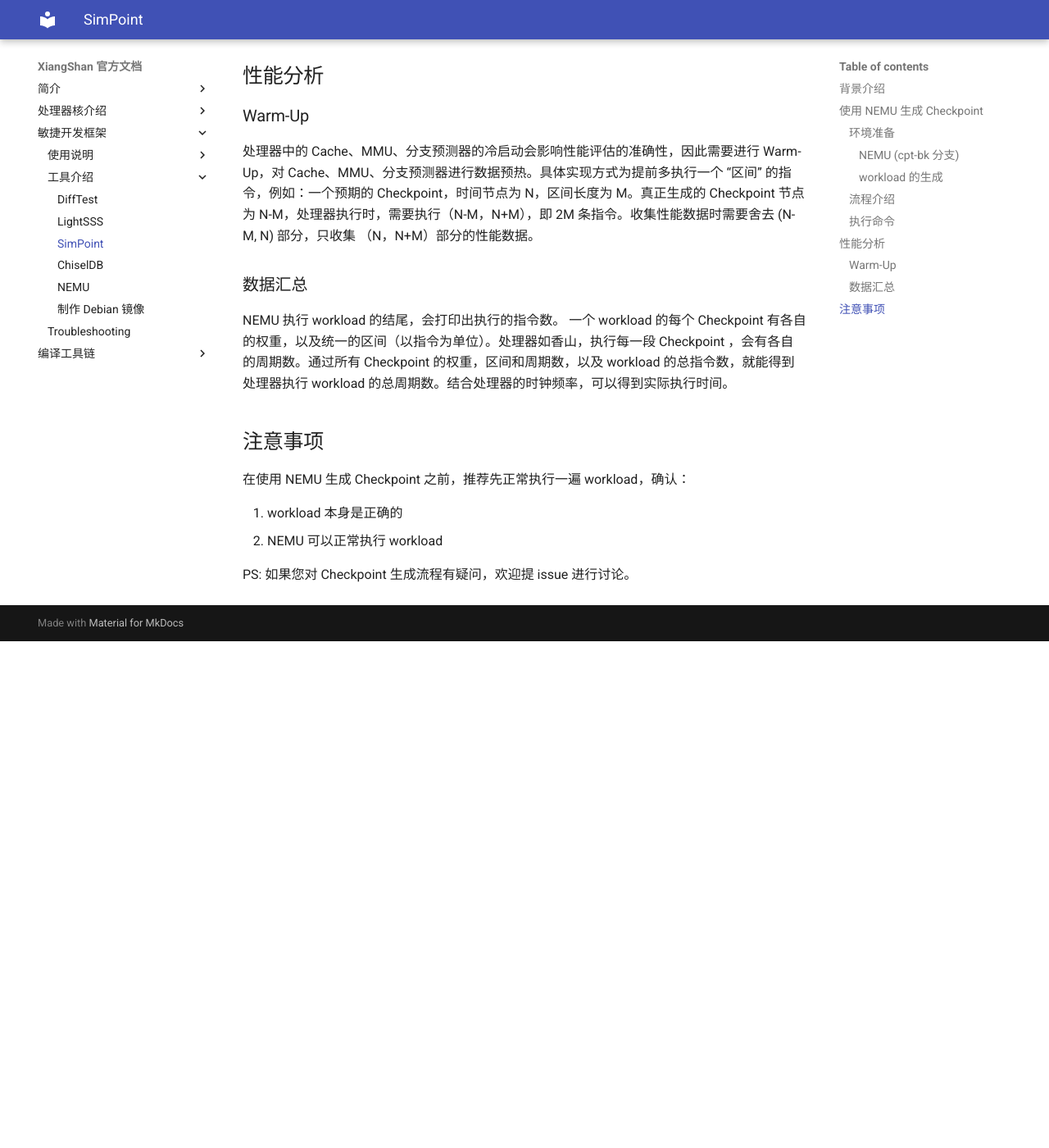
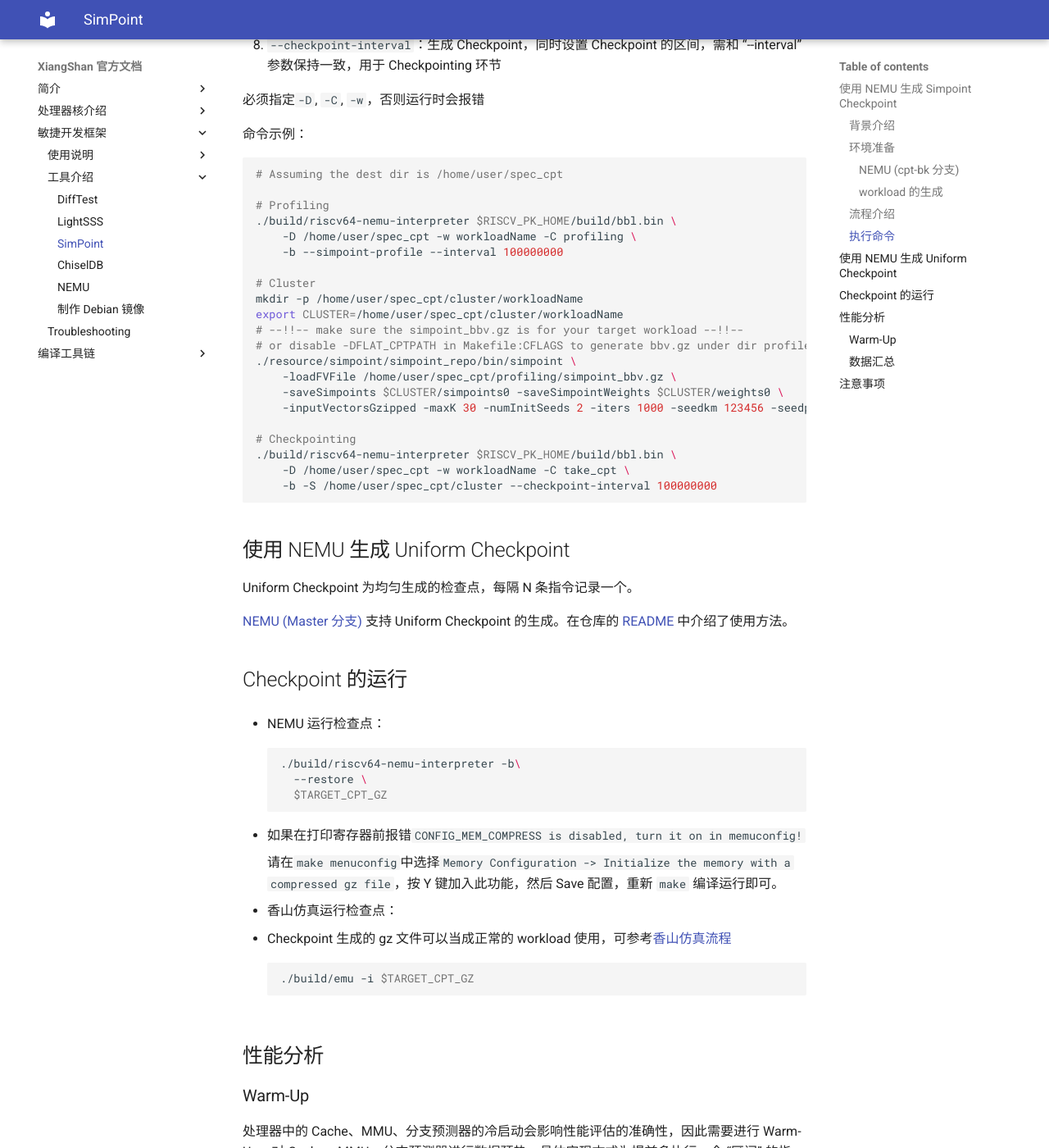
Before and after one commit to OpenXiangShan/XiangShan-doc, an MkDocs documentation site: the page built from docs/tools/simpoint.md, in a window 1280 px wide and 1400 px high, scrolled down 2357 px. Shown: the whole window at 82% size. Built offline with MkDocs 1.6.1 and Material for MkDocs 9.7.7, drawn with Linux system fonts in a browser that asks for light colours; before the commit the page ends 3139 px from its top, so only the background shows below that; some of the changed text lies outside the part shown.

Commit message:
Update Simpoint

````diff
--- a/docs/tools/simpoint.md
+++ b/docs/tools/simpoint.md
@@ -1,24 +1,24 @@
 Checkpoint 的生成和运行
 =====================
+## 使用 NEMU 生成 Simpoint Checkpoint
 
 !!! note
     Checkpoint 相关的功能目前依赖于一个独立的 NEMU 分支。主线上的 NEMU 并不支持 Checkpoint 生成。
 
-## 背景介绍
+### 背景介绍
 
-如果您对 Checkpoint 不了解，推荐 zyy 大佬的视频：[Checkpoint + Sampling：10 小时内估算出 RISC-V CPU 的 SPEC 分数](https://www.bilibili.com/video/BV1eb4y167cE)
+Simpoint Checkpoint 会根据程序特性找到具有代表性的检查点。如果您对 Simpoint Checkpoint 不了解，推荐 zyy 大佬的视频和笔记：
 
-## 使用 NEMU 生成 Checkpoint
+[Checkpoint + Sampling：10 小时内估算出 RISC-V CPU 的 SPEC 分数](https://www.bilibili.com/video/BV1eb4y167cE) 以及 [关于SimPoint - 知乎](https://zhuanlan.zhihu.com/p/380561873)
 
 ### 环境准备
-
 
 关于 NEMU 的基本使用方式，可以参考 [NEMU 的使用指南](nemu.md)
 
 #### [NEMU (cpt-bk 分支)](https://github.com/OpenXiangShan/NEMU/tree/cpt-bk)
 
 1. NEMU 拥有一个 submodule `NEMU/resource/simpoint` ，使用 `git submodule update --init` 下载同步，并编译（`analysiscode` 目录下执行 `make simpoint` ），得到可执行文件 `NEMU/resource/simpoint/bin/simpoint`
-2. 在 `NEMU/resource/gcpt_restore` 目录下执行 `make` 命令编译
+2. 在 `NEMU/resource/gcpt_restore` 目录下执行 `make` 命令编译，得到`gcpt.bin`
 3. 在 `NEMU` 目录下执行 `make ISA=riscv64 XIANGSHAN=1` 生成 NEMU 的可执行文件。
 
 备注：NEMU 的 `cpt-bk` 分支还没有添加对 `menuconfig` 的支持，可以使用上面的命令进行编译。
@@ -26,11 +26,11 @@ Checkpoint 的生成和运行
 
 #### workload 的生成
 
-关于 workload 的生成方式，可以参考 [Linux Kernel for XiangShan in EMU](linux-kernel-for-xs.md) 和 [使用 AM 生成自定义 workload](gen-workload-with-am.md)
+NEMU 目前不支持在 M 态下进行 Profiling ([Issue #54](https://github.com/OpenXiangShan/NEMU/issues/54))，因此 workload 需要运行在 S 态或 U 态下运行，比如 Linux 上运行 SPEC2006。构建的方法可以参考 [Linux Kernel for XiangShan in EMU](linux-kernel-for-xs.md)
 
 NEMU 生成 checkpoint 时，需要添加一段恢复程序 `gcpt.bin`，在 `(0x80000000, 0xa0000)`。因此在生成 workload 时，需要避开这一段空间，将起始地址设置在 `0x800a0000` 。如在 [riscv-pk/bbl/bbl.lds](https://github.com/OpenXiangShan/riscv-pk/blob/noop/bbl/bbl.lds#L15) 中，修改为 `. = MEM_START + 0xa0000` 。
 
-NEMU 默认不会进入 checkpoint 模式，需要使用 NEMU 自定义指令进行模式转换。
+**NEMU 默认不会进入 checkpoint 模式**，需要使用 NEMU 自定义指令进行模式转换。
 
 RTFSC: [nemu_trap](https://github.com/OpenXiangShan/NEMU/blob/cpt-bk/src/isa/riscv64/exec/special.c#L25)
 
@@ -41,9 +41,28 @@ RTFSC: [nemu_trap](https://github.com/OpenXiangShan/NEMU/blob/cpt-bk/src/isa/ris
 3. a0：0x101 - 进入 Simpoint Profiling 模式
 4. a0：其他  - NEMU 结束执行，返回 a0 内容。若 a0 内容为 0，NEMU 认为程序 GOOD_TRAP。
 
-因此在真正执行目标程序之前，需要完成两个操作 *关闭时钟中断* 和 *进入 Simpoint Profiling 模式*。
+因此在真正执行目标程序之前，需要完成两个操作 *关闭时钟中断* 和 *进入 Simpoint Profiling 模式*。可以将如下程序编译后，在运行目标程序之前执行，以完成上述两个操作。在目标程序结束后，可以执行 GOOD_TRAP 。
 
-NEMU 目前不支持在 M 态下进行 Profiling，因此 workload 需要运行在 S 态或 U 态下运行，比如 linux 上运行 SPEC2006。
+```c
+#define DISABLE_TIME_INTR 0x100
+#define NOTIFY_PROFILER 0x101
+#define GOOD_TRAP 0x0
+
+void nemu_signal(int a){
+    asm volatile ("mv a0, %0\n\t"
+                  ".insn r 0x6B, 0, 0, x0, x0, x0\n\t"
+                  :
+                  : "r"(a)
+                  : "a0");
+}
+
+int main(){
+    nemu_signal(DISABLE_TIME_INTR);
+    nemu_signal(NOTIFY_PROFILER);
+}
+```
+
+
 
 ### 流程介绍
 
@@ -59,13 +78,16 @@ RTFSC：[NEMU 的参数](https://github.com/OpenXiangShan/NEMU/blob/cpt-bk/src/m
 
 Checkpoint 相关参数介绍：
 
-1. `-D`：生成 Checkpoint 的工作根目录，会自动创建指定目录，可以任取
-2. `-C`：描述任务的名字（上节三步流程的 Profiling 和 Cluster 等），可以任取
-3. `-w`：workload 的名字，可以任取
-4. `--simpoint-profile`：进行 Profiling，用于 Profiling 环节
-5. `--interval`：采样的区间大小，以指令数为单位，用于 Profiling 环节
-6. `-S`：指定 Cluster 环节的结果，用于 Checkpointing 环节
-7. `--checkpoint-interval`：生成 Checkpoint，同时设置 Checkpoint 的区间，需和 “--interval” 参数保持一致，用于 Checkpointing 环节
+1. `-b`：以 `batch` 模式运行（省略的话，会在启动 NEMU 后暂停等待输入命令）
+2. `-D`：生成 Checkpoint 的工作根目录，会自动创建指定目录，可以任取
+3. `-C`：描述任务的名字（上节三步流程的 Profiling 和 Cluster 等），可以任取
+4. `-w`：workload 的名字，可以任取
+5. `--simpoint-profile`：进行 Profiling，用于 Profiling 环节
+6. `--interval`：采样的区间大小，以指令数为单位，用于 Profiling 环节
+7. `-S`：指定 Cluster 环节的结果，用于 Checkpointing 环节
+8. `--checkpoint-interval`：生成 Checkpoint，同时设置 Checkpoint 的区间，需和 “--interval” 参数保持一致，用于 Checkpointing 环节
+
+必须指定`-D`, `-C`, `-w`，否则运行时会报错
 
 命令示例：
 
@@ -73,17 +95,55 @@ Checkpoint 相关参数介绍：
 # Assuming the dest dir is /home/user/spec_cpt
 
 # Profiling
-riscv64-nemu-interpreter workload.bin -D /home/user/spec_cpt -w workloadName -C profiling -b --simpoint-profile --interval 100000000
+./build/riscv64-nemu-interpreter $RISCV_PK_HOME/build/bbl.bin \
+	-D /home/user/spec_cpt -w workloadName -C profiling \
+	-b --simpoint-profile --interval 100000000
 
 # Cluster
 mkdir -p /home/user/spec_cpt/cluster/workloadName
-# Run this command under /home/user/spec_cpt/cluster/workloadName
+export CLUSTER=/home/user/spec_cpt/cluster/workloadName
 # --!!-- make sure the simpoint_bbv.gz is for your target workload --!!--
-simpoint -loadFVFile ../../simpoint_bbv.gz -saveSimpoints simpoints0 -saveSimpointWeights weights0 -inputVectorsGzipped -maxK 30 -numInitSeeds 2 -iters 1000 -seedkm 123456 -seedproj 654321
+# or disable -DFLAT_CPTPATH in Makefile:CFLAGS to generate bbv.gz under dir profile/workloadName
+./resource/simpoint/simpoint_repo/bin/simpoint \
+	-loadFVFile /home/user/spec_cpt/profiling/simpoint_bbv.gz \
+	-saveSimpoints $CLUSTER/simpoints0 -saveSimpointWeights $CLUSTER/weights0 \
+	-inputVectorsGzipped -maxK 30 -numInitSeeds 2 -iters 1000 -seedkm 123456 -seedproj 654321
 
 # Checkpointing
-riscv64-nemu-interpreter workload.bin -D /home/user/spec_cpt -w workloadName -C take_cpt -b -S /home/user/spec_cpt/cluster --checkpoint-interval 100000000
+./build/riscv64-nemu-interpreter $RISCV_PK_HOME/build/bbl.bin \
+	-D /home/user/spec_cpt -w workloadName -C take_cpt \
+	-b -S /home/user/spec_cpt/cluster --checkpoint-interval 100000000
 ```
+
+## 使用 NEMU 生成 Uniform Checkpoint
+
+Uniform Checkpoint 为均匀生成的检查点，每隔 N 条指令记录一个。
+
+[NEMU (Master 分支)]([OpenXiangShan/NEMU (github.com)](https://github.com/OpenXiangShan/NEMU)) 支持 Uniform Checkpoint 的生成。在仓库的 [README](https://github.com/OpenXiangShan/NEMU#prepare-workloads:~:text=2%2Diteration.bin-,Prepare%20workloads,-Link%20your%20bbl) 中介绍了使用方法。
+
+
+## Checkpoint 的运行
+
+- NEMU 运行检查点：
+
+    ```shell
+    ./build/riscv64-nemu-interpreter -b\
+      --restore \
+      $TARGET_CPT_GZ
+    ```
+
+  - 如果在打印寄存器前报错`CONFIG_MEM_COMPRESS is disabled, turn it on in memuconfig!`
+
+    请在`make menuconfig`中选择`Memory Configuration -> Initialize the memory with a compressed gz file`，按 Y 键加入此功能，然后 Save 配置，重新 `make` 编译运行即可。
+
+
+- 香山仿真运行检查点：
+
+  - Checkpoint 生成的 gz 文件可以当成正常的 workload 使用，可参考[香山仿真流程](./xsenv.md#生成香山核的仿真程序)
+
+    ```shell
+    ./build/emu -i $TARGET_CPT_GZ
+    ```
 
 ## 性能分析
 
@@ -102,6 +162,4 @@ NEMU 执行 workload 的结尾，会打印出执行的指令数。
 1. workload 本身是正确的
 2. NEMU 可以正常执行 workload
 
-
-PS:
-如果您对 Checkpoint 生成流程有疑问，欢迎提 issue 进行讨论。
+PS：如果您对 Checkpoint 生成流程有疑问，欢迎在 [issue]([Issues · OpenXiangShan/NEMU (github.com)](https://github.com/OpenXiangShan/NEMU/issues)) 进行讨论。
````
Also changed, not shown: docs/tools/nemu.md (+1 -1 lines).
